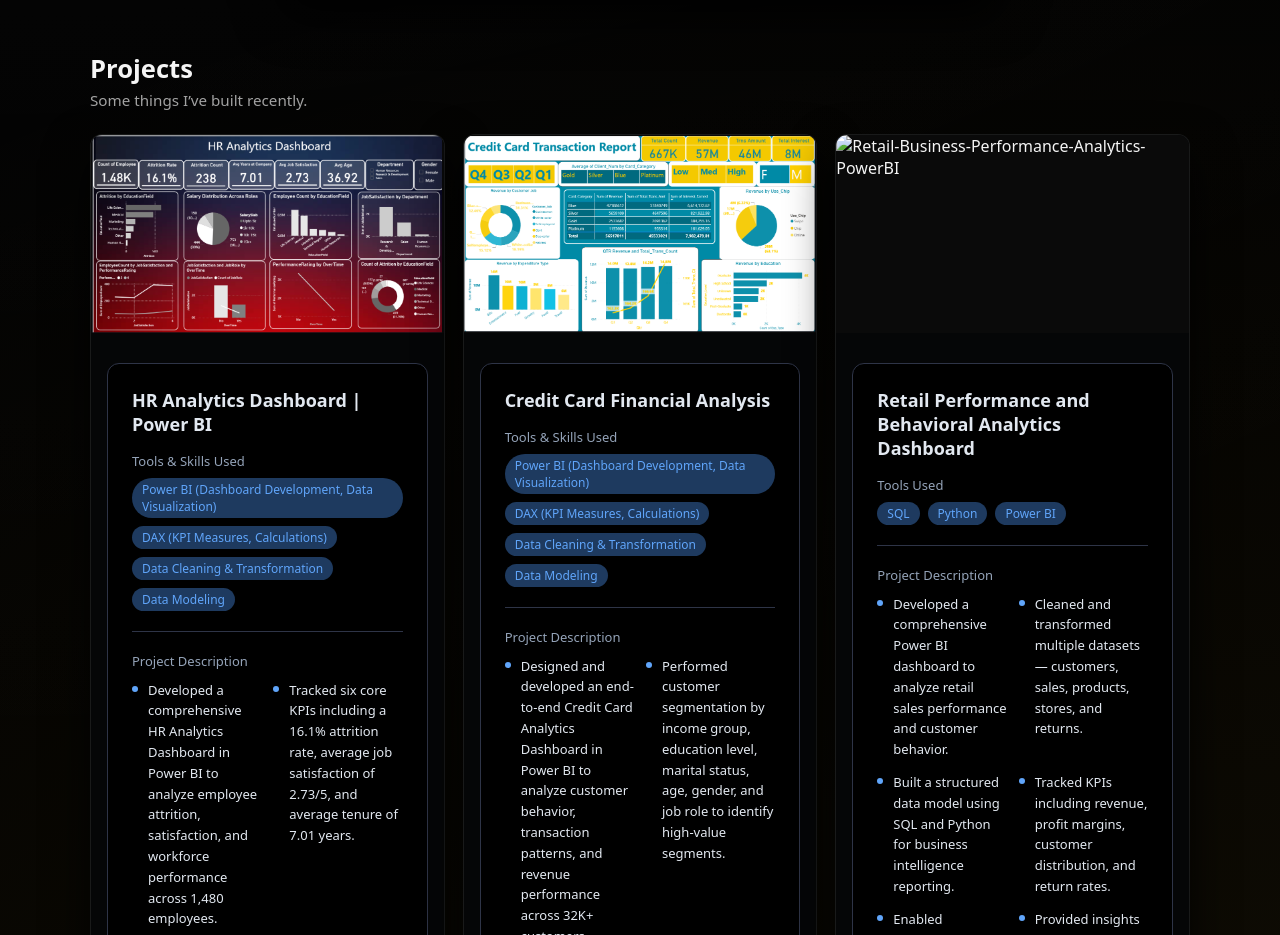
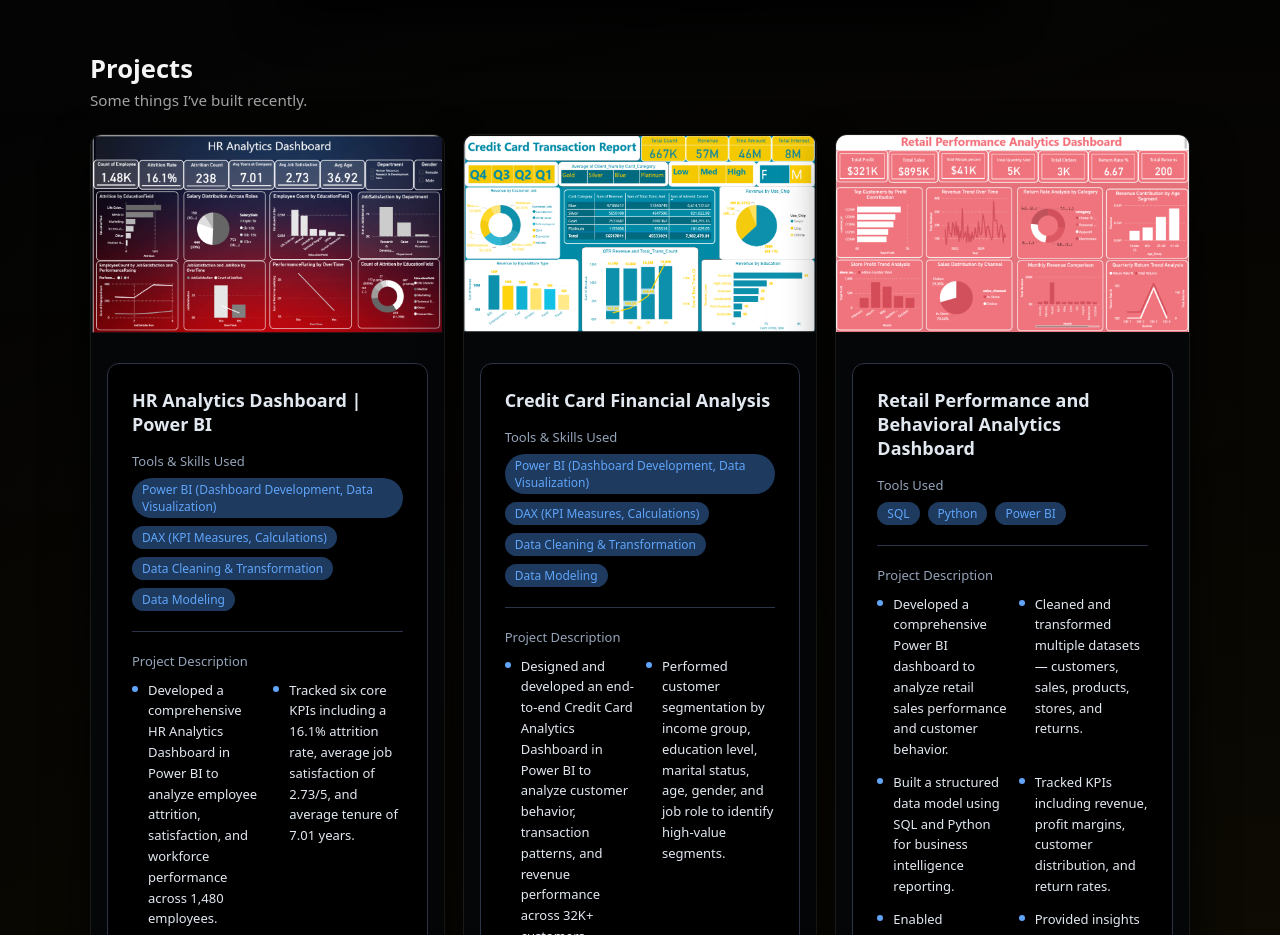
Before and after one commit to Vaishnavi2455093/portfolio, a plain HTML site: page index.html in a window 1280 px wide. Shown: the part 2200-3135 px from the top of the page. Drawn offline with Linux system fonts and the light colour scheme.

```diff
--- a/index.html
+++ b/index.html
@@ -374,7 +374,7 @@
         <a href="https://github.com/AtharvaGudur/Retail-Business-Performance-Analytics-PowerBI" target="_blank" rel="noopener noreferrer" style="text-decoration: none;">
           <article class="project-card">
             <div class="project-image">
-              <img src="/data/retail.png" alt="Retail-Business-Performance-Analytics-PowerBI" />
+              <img src="retail.png" alt="Retail-Business-Performance-Analytics-PowerBI" />
             </div>
             <div class="project-body">
              <div style="padding: 1rem 0;">
```
